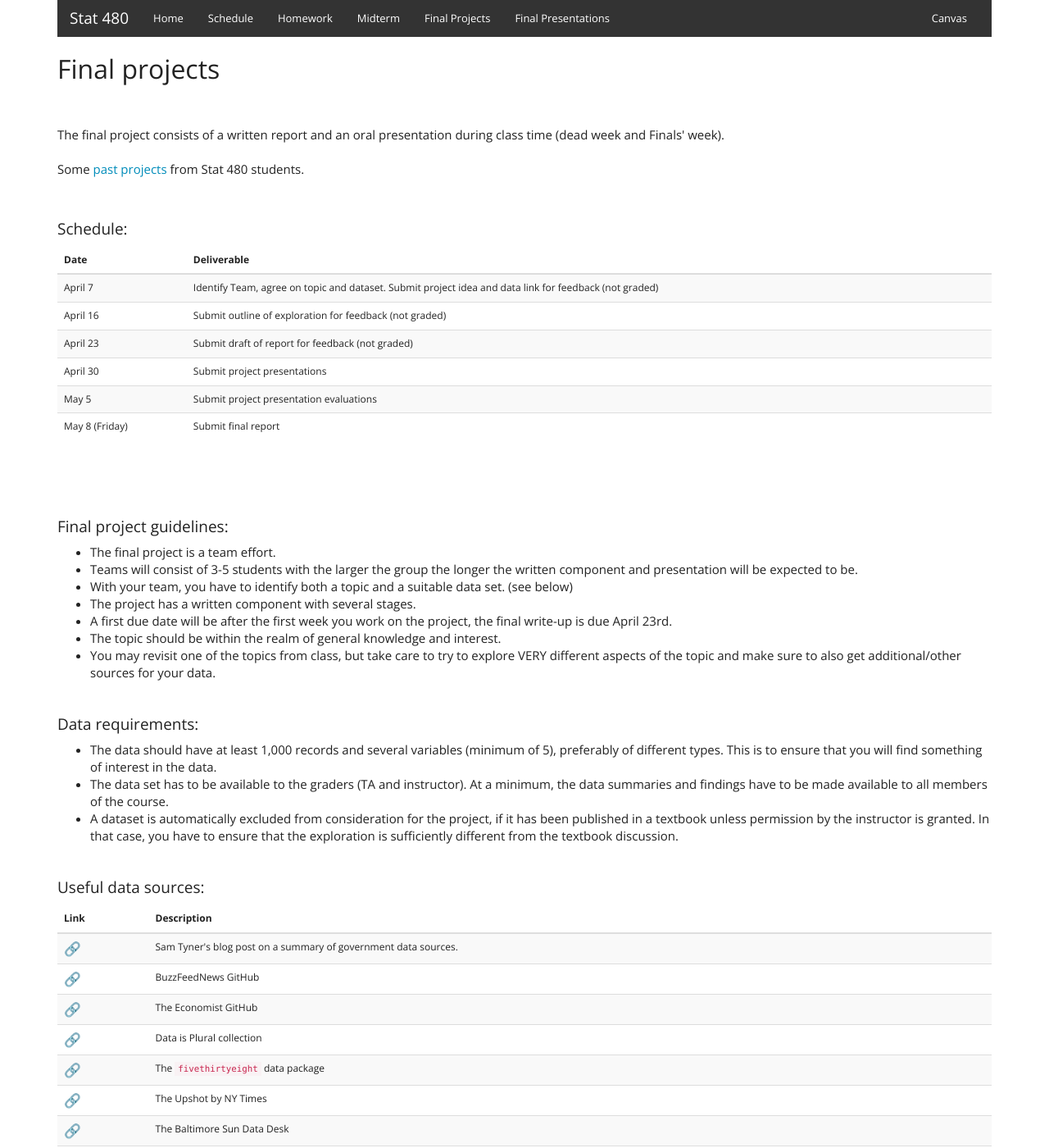
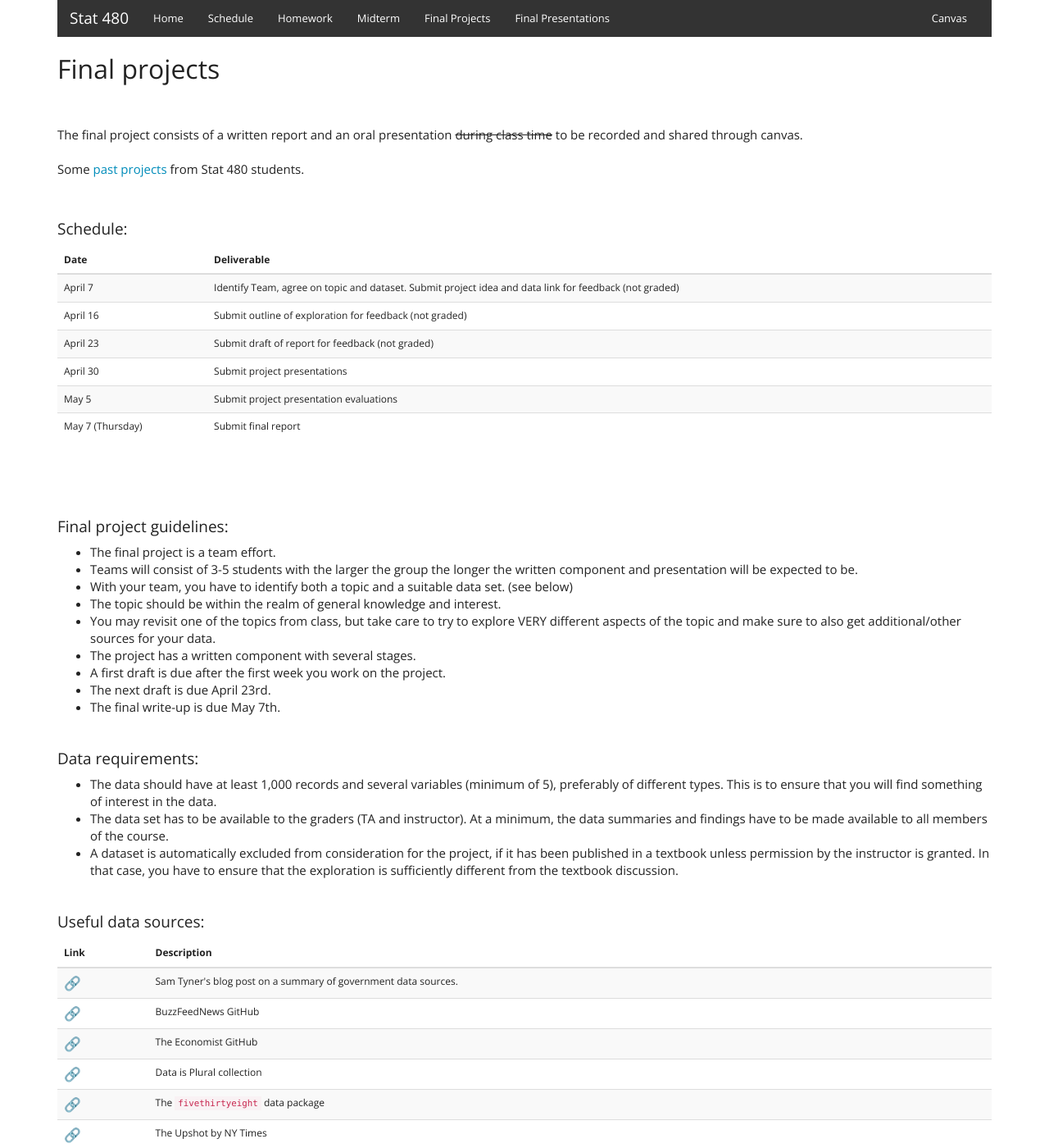
Before and after one commit to Stat480-at-ISU/Stat480-at-ISU.github.io, a Jekyll site: the page built from projects.html, in a window 1280 px wide and 1400 px high. Shown: the whole window at 82% size. Built offline with Jekyll 4.4.1, drawn with Linux system fonts in a browser that asks for light colours; emoji names are drawn with the system emoji font.

Commit message:
update project description

```diff
--- a/projects.html
+++ b/projects.html
@@ -8,7 +8,7 @@ root: ""
 <h2>Final  projects</h2><br/><br/>
 
 <p>
-The final project consists of a written report and an oral presentation during class time (dead week and Finals' week). </br></br>
+The final project consists of a written report and an oral presentation <strike>during class time</strike> to be recorded and shared through canvas. </br></br>
 Some <a href="http://www.public.iastate.edu/~hofmann/stat480/presentations/presentation-schedule.html">past projects</a> from  Stat 480 students.
 </br></br></br>
 </p>
@@ -45,7 +45,7 @@ Some <a href="http://www.public.iastate.edu/~hofmann/stat480/presentations/prese
         <td>Submit project presentation evaluations</td>
       </tr>
       <tr>
-        <td>May 8 (Friday)</td>
+        <td>May 7 (Thursday)</td>
         <td>Submit final report</td>
       </tr>
     </tbody>
@@ -56,11 +56,12 @@ Some <a href="http://www.public.iastate.edu/~hofmann/stat480/presentations/prese
   <li>The final project is a team effort.</li>
   <li>Teams will consist of 3-5 students with the larger the group the longer the written component and presentation will be expected to be.</li>
   <li>With your team, you have to identify both a topic and a suitable data set. (see below)</li>
-  <li>The project has a written component with several stages.</li>
-
-  <li>A first due date will be after the first week you work on the project, the final write-up is due April 23rd.</li>
   <li>The topic should be within the realm of general knowledge and interest.</li>
   <li>You may revisit one of the topics from class, but take care to try to explore VERY different aspects of the topic and make sure to also get additional/other sources for your data.</li>
+  <li>The project has a written component with several stages.</li>
+  <li>A first draft is due after the first week you work on the project.</li>
+  <li>The next draft is due April 23rd.</li>
+  <li>The final write-up is due May 7th.</li>
 </ul>
 <p>
 <br/>
```
Also changed, not shown: 1 other file.
